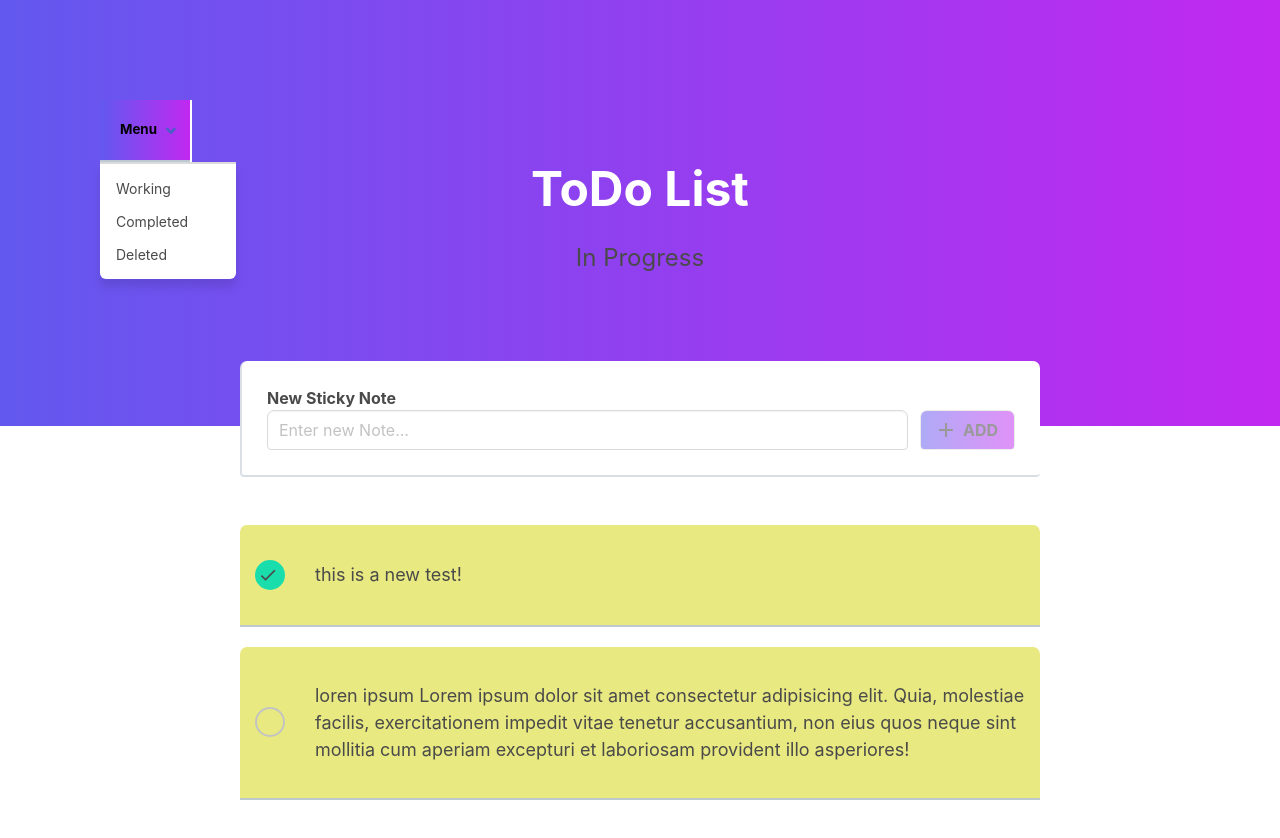
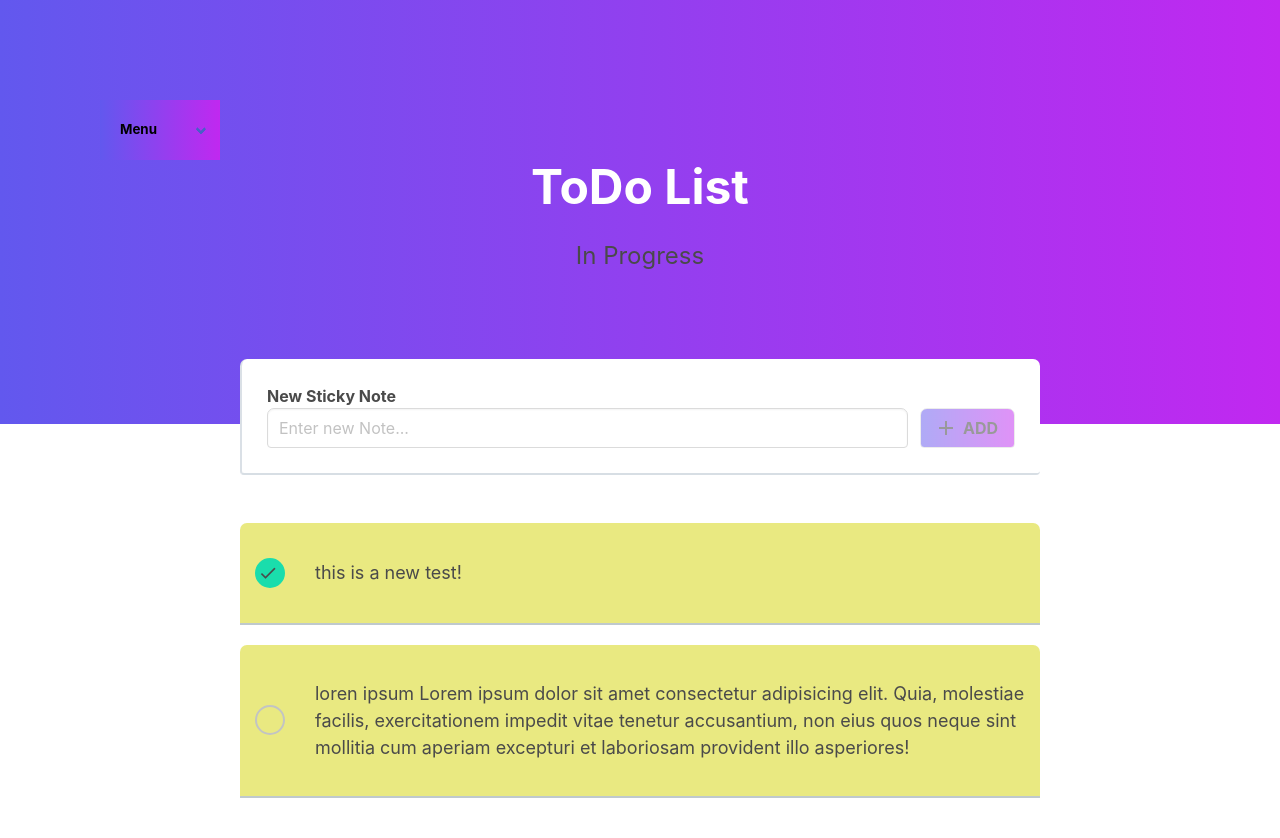
Before and after one commit to RinaDCV/Project-To-Do-List, an Angular app: page / in a window 1280 px wide. Shown: the top 838 px of the page. Built offline with nearby package versions, Linux system fonts and the light colour scheme.

Commit message:
cleaned up menu bar

```diff
--- a/src/app/home-page/home-page.component.css
+++ b/src/app/home-page/home-page.component.css
@@ -13,11 +13,21 @@
         text-align: center;
     }
 button{
+    display: flex;
     color: black;
     padding: 20px;
+    width: 140px;
+    border: white;
+
 }
+
 .navbar{
-    width: 92px;
+    display: flex;
+    width: 80px;
+
+}
+.navbar-item{
+    width:120px;
 }
 h3{
     text-align: center;
--- a/src/app/home-page/home-page.component.html
+++ b/src/app/home-page/home-page.component.html
@@ -1,11 +1,11 @@
 <section class="heading-section">
     <nav class="navbar" role="navigation" aria-label="dropdown navigation">
-        <div class="navbar-item has-dropdown is-active">
-          <button class="navbar-link" (click)="toggleMenu()">
+        <div class="navbar-item has-dropdown is-hoverable">
+          <button class="navbar-link " (click)="toggleMenu()">
             Menu
           </button>
 
-          <div class="navbar-dropdown" [hidden] = "!isMenuVisible" >
+          <div class="navbar-dropdown">
             <a class="navbar-item" [routerLink]="['/Working']" routerLinkActive="active" [routerLinkActiveOptions]="{ exact: true }">
               Working
             </a>
```
